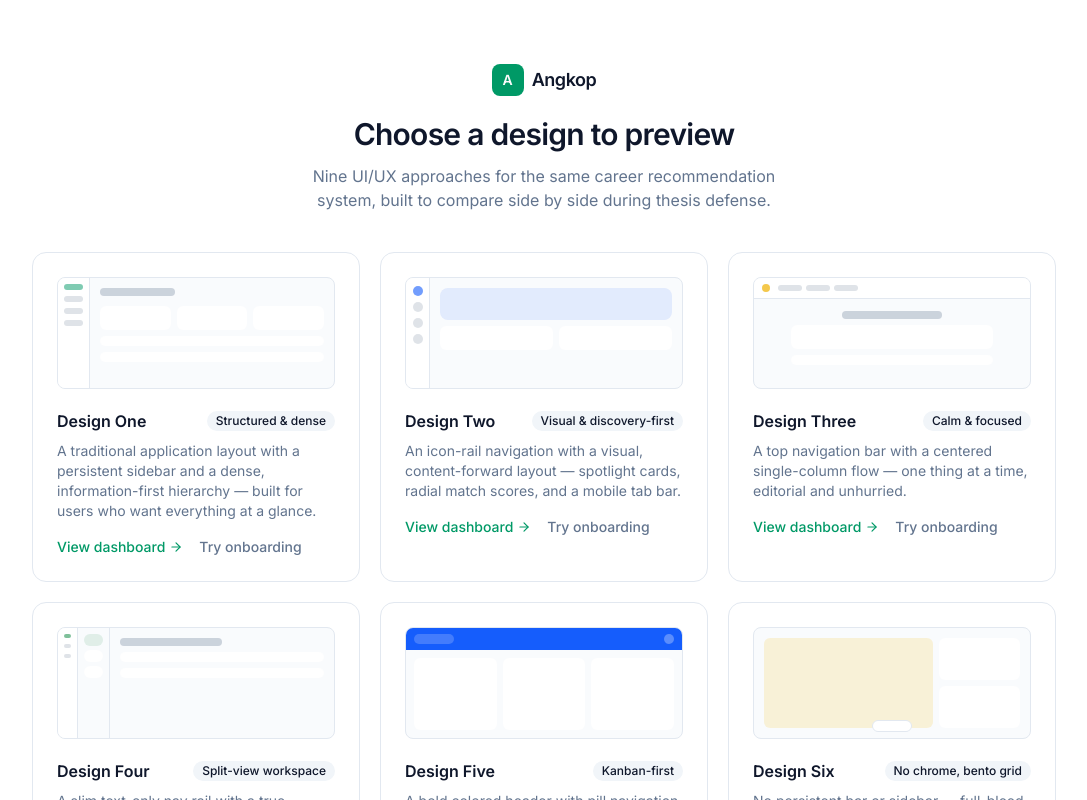
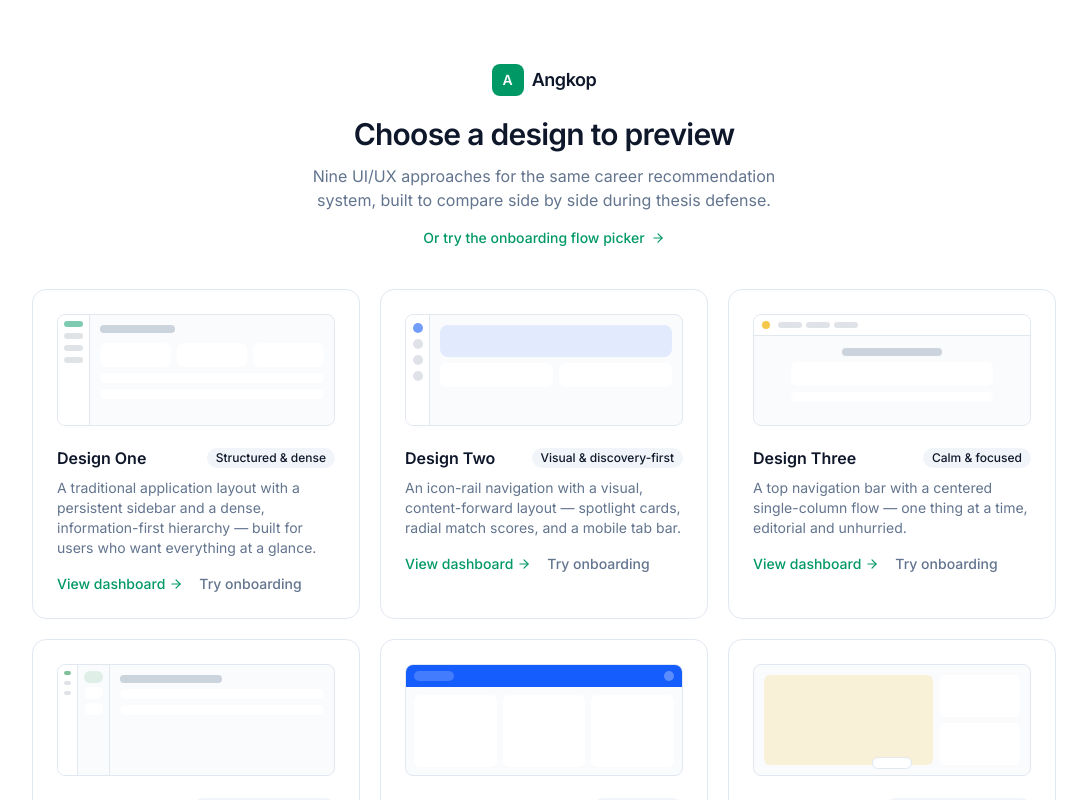
Before and after one commit to JPAVictoria/sandbox-designs, a Next.js app: page / in a window 1280 px wide. Shown: the top 800 px of the page, without its empty margins (96-1183 px from the left). Built offline with nearby package versions, Linux system fonts and the light colour scheme.

Commit message:
feat: link the onboarding hub from the design picker

```diff
--- a/app/(main)/page.js
+++ b/app/(main)/page.js
@@ -105,6 +105,13 @@ export default function DesignSelectionPage() {
           Nine UI/UX approaches for the same career recommendation system,
           built to compare side by side during thesis defense.
         </p>
+        <Link
+          href="/onboarding"
+          className="mt-4 inline-flex items-center gap-1.5 text-sm font-medium text-primary hover:underline"
+        >
+          Or try the onboarding flow picker
+          <ArrowRight className="size-3.5" />
+        </Link>
       </motion.div>
 
       <div className="grid w-full max-w-5xl gap-5 sm:grid-cols-2 lg:grid-cols-3">
```
